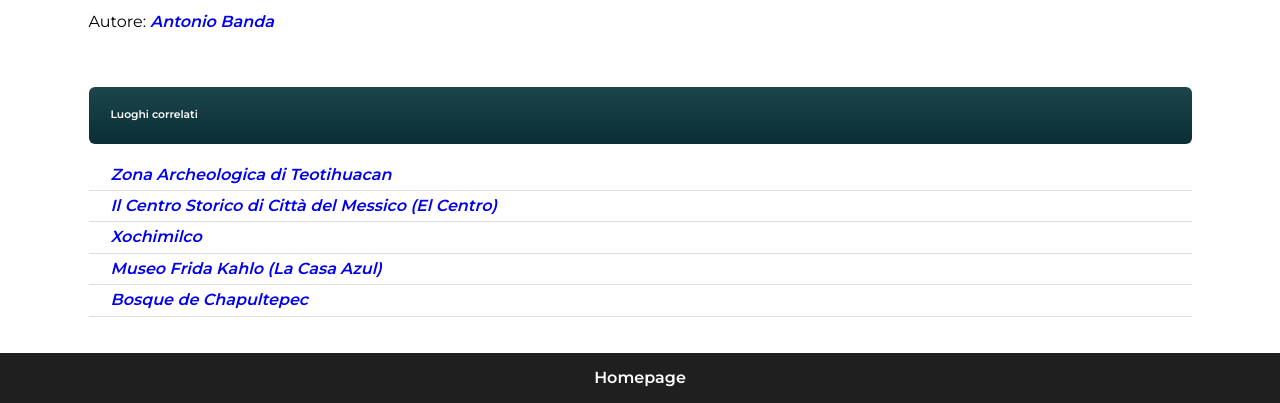
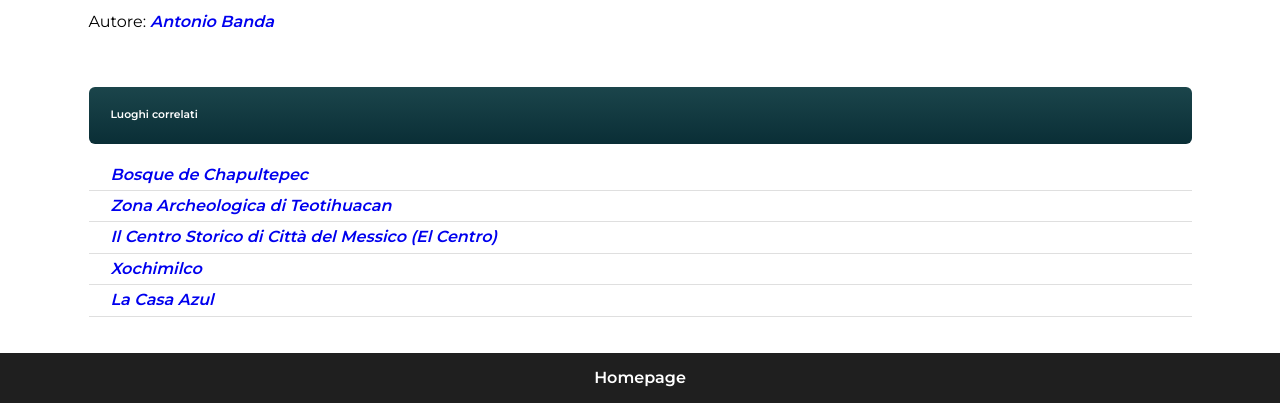
Before and after one commit to giacomosx/epicode, a plain HTML site: page precorso/challange03/Chapultepec.html in a window 1280 px wide. Shown: the part 686-1089 px from the top of the page. Drawn offline with nearby package versions, Linux system fonts and the light colour scheme.

Commit message:
fix to link error in Chapultepec page

```diff
--- a/precorso/challange03/Chapultepec.html
+++ b/precorso/challange03/Chapultepec.html
@@ -30,11 +30,11 @@
 			<p>Autore: <a href="https://pixabay.com/it/users/banduchi-10898431/">Antonio Banda</a></p>
 			<h6>Luoghi correlati</h6>
 			<ul>
+				<li><a href="Chapultepec.html">Bosque de Chapultepec</a></li>
 				<li><a href="Teotihuacan.html">Zona Archeologica di Teotihuacan</a></li>
 				<li><a href="El_Centro.html">Il Centro Storico di Città del Messico (El Centro)</a></li>
 				<li><a href="Xochimilco.html">Xochimilco</a></li>
-				<li><a href="Frida_Kahlo.html">Museo Frida Kahlo (La Casa Azul)</a></li>
-				<li><a href="Chapultepec.html">Bosque de Chapultepec</a></li>
+				<li><a href="La_casa_azul.html">La Casa Azul</a></li>
 			</ul>
 		</div>
 		<footer>
```
Also changed, not shown: precorso/challange03/El_Centro.html (+1 -1 lines), precorso/challange03/La_casa_azul.html (+1 -1 lines), precorso/challange03/Teotihuacan.html (+1 -1 lines), precorso/challange03/Xochimilco.html (+1 -1 lines), precorso/challange03/index.html (+1 -1 lines).
